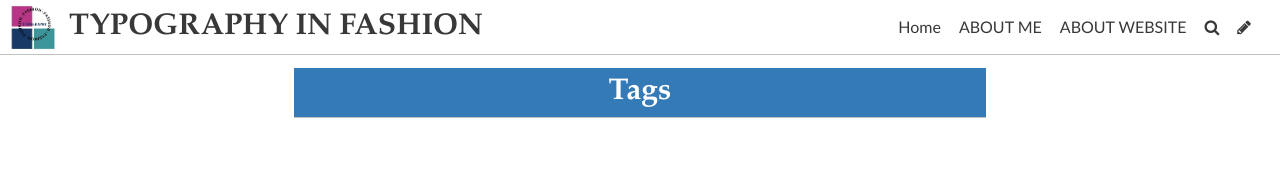
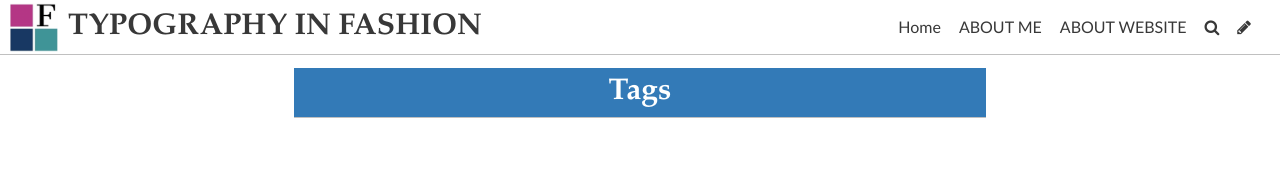
Before and after one commit to kasiamatuszewska/typographydesign, a Jekyll site: the page built from pages/tags.md, in a window 1280 px wide. Shown: the top 194 px of the page. Built offline with Jekyll 4.4.1, drawn with Linux system fonts in a browser that asks for light colours; some web fonts are replaced.

Commit message:
Update Settings “general”

```diff
--- a/_data/settings.yml
+++ b/_data/settings.yml
@@ -6,7 +6,7 @@ header_text: ""
 header_text_color: "#cb0076"
 bannerheight: 100vh
 navbarheight: 55px
-logo: ../uploads/fashion.jpg
+logo: ../uploads/screenshot-2021-12-05-at-18.07.52.png
 favicon: ""
 gridlayout: true
 fixednavbar: false
```
Also changed, not shown: uploads/1.jpg (added), uploads/screenshot-2021-12-05-at-18.07.52.png (added).
